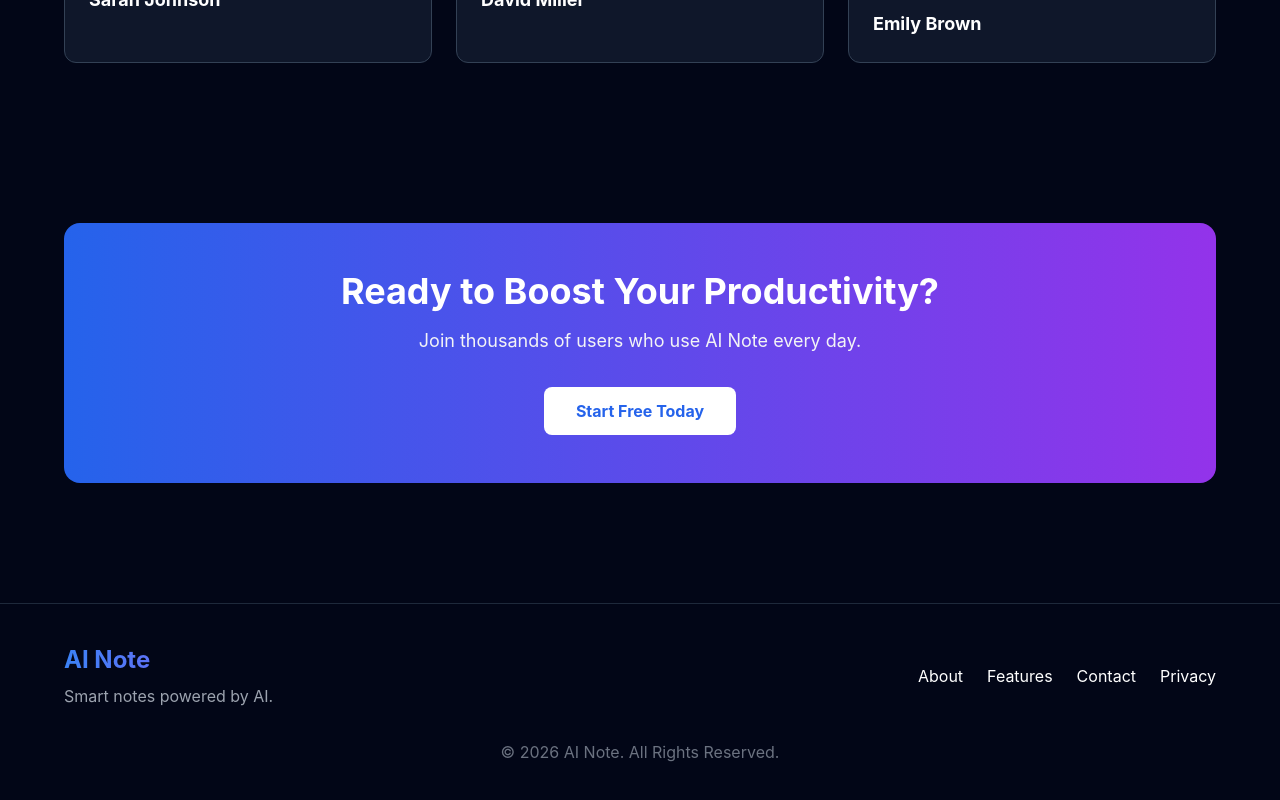
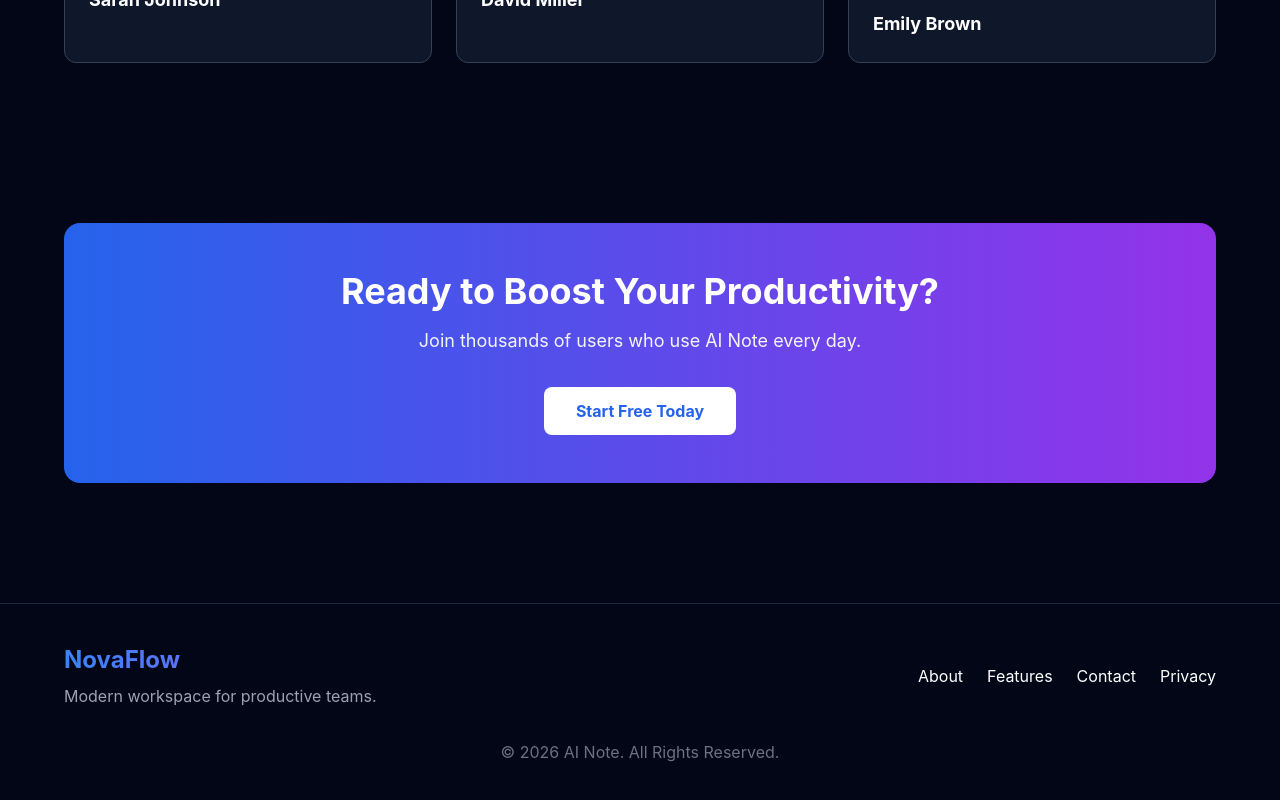
Before and after one commit to raja18054/Desktop-responsive-, a React (Vite) app: page / in a window 1280 px wide. Shown: the part 1833-2633 px from the top of the page. Built offline with nearby package versions, Linux system fonts and the light colour scheme.

Commit message:
Update footer text from 'AI Note' to 'NovaFlow'

```diff
--- a/src/components/Footer.jsx
+++ b/src/components/Footer.jsx
@@ -7,11 +7,11 @@ function Footer() {
       <div className="container flex flex-col md:flex-row justify-between items-center">
         <div>
           <h2 className="text-2xl font-bold gradient-text">
-            AI Note
+            NovaFlow
           </h2>
 
           <p className="text-gray-400 mt-2">
-            Smart notes powered by AI.
+            Modern workspace for productive teams.
           </p>
         </div>
 
```
